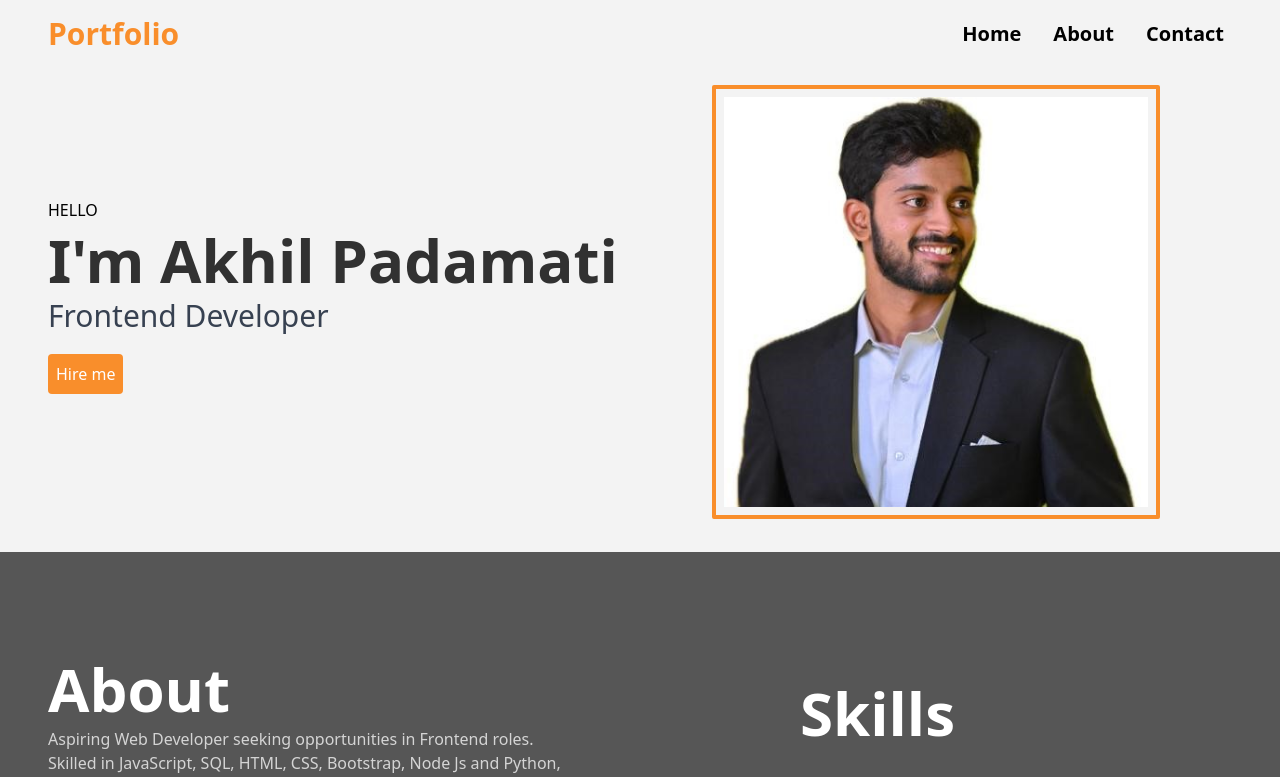
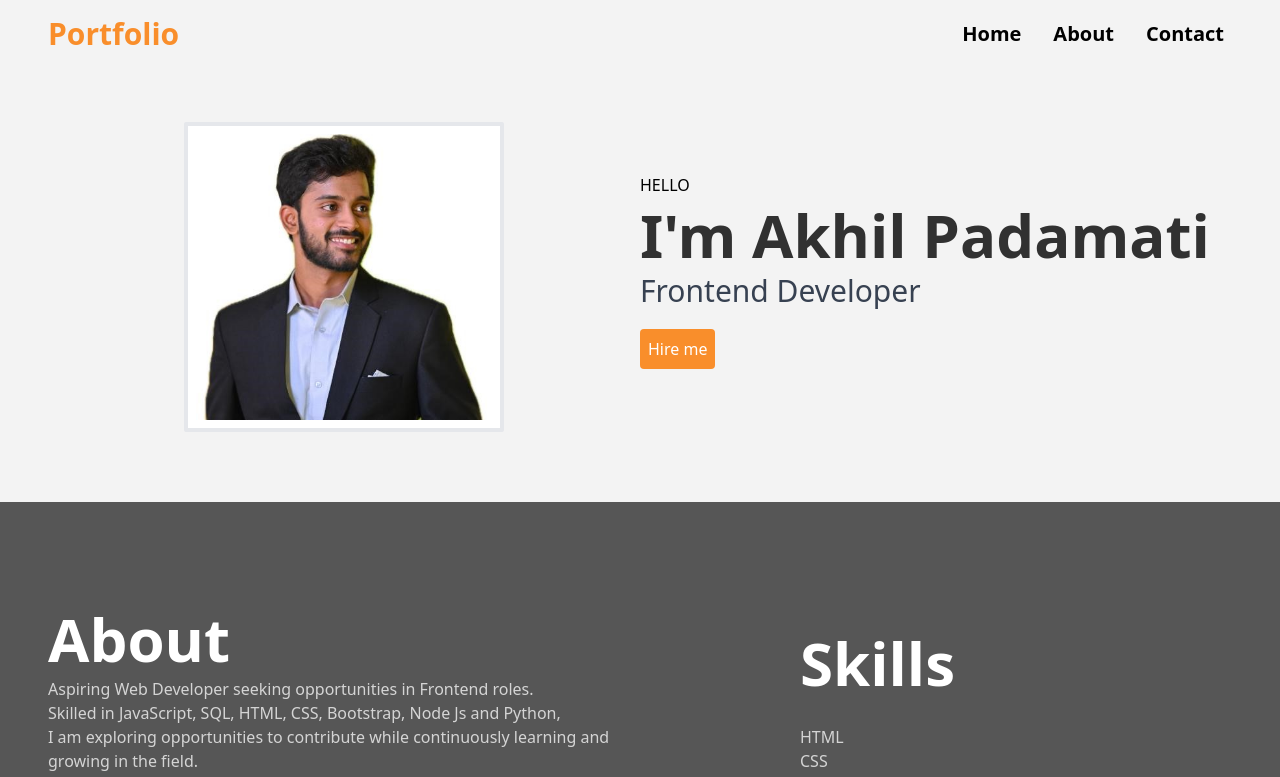
Before and after one commit to Akhil080497/portfolio, a React (Vite) app: page / in a window 1280 px wide. Shown: the top 777 px of the page. Built offline with nearby package versions, Linux system fonts and the light colour scheme.

Commit message:
Update Hero.jsx

```diff
--- a/src/components/Hero.jsx
+++ b/src/components/Hero.jsx
@@ -4,8 +4,16 @@ const personImg = "/images/Akhil.png";
 const Hero = () => {
   return (
     <>
-      <section className="w-full bg-secondary text-black">
-        <div className="container border-bdr grid grid-cols-1 sm:grid-cols-2 items-center sm:h-[500px] space-y-0 ">
+      <section id="hero" className="w-full bg-secondary text-black">
+        <div className="container border-bdr grid grid-cols-1 md:grid-cols-2 items-center sm:h-[450px] space-y-0 ">
+          {/* Image section */}
+          <div className=" mx-auto sm:max-w-xs ">
+            <img
+              src={personImg}
+              className="bg-white border-4 rounded-sm  p-2 transform transition-transform duration-300 hover:scale-105"
+              alt="person"
+            />
+          </div>
           <div>
             <div className="space-y-2 grid justify-items-center sm:justify-items-start">
               <p >HELLO</p>
@@ -31,14 +39,7 @@ const Hero = () => {
               </button>
             </div>
           </div>
-          {/* Image section */}
-          <div>
-            <img
-              src={personImg}
-              className="border-primary border-4 rounded-sm w-full md:max-w-md mx-auto p-2 hover:bg-hoverrsecondary"
-              alt="person"
-            />
-          </div>
+
         </div>
       </section>
     </>
```
